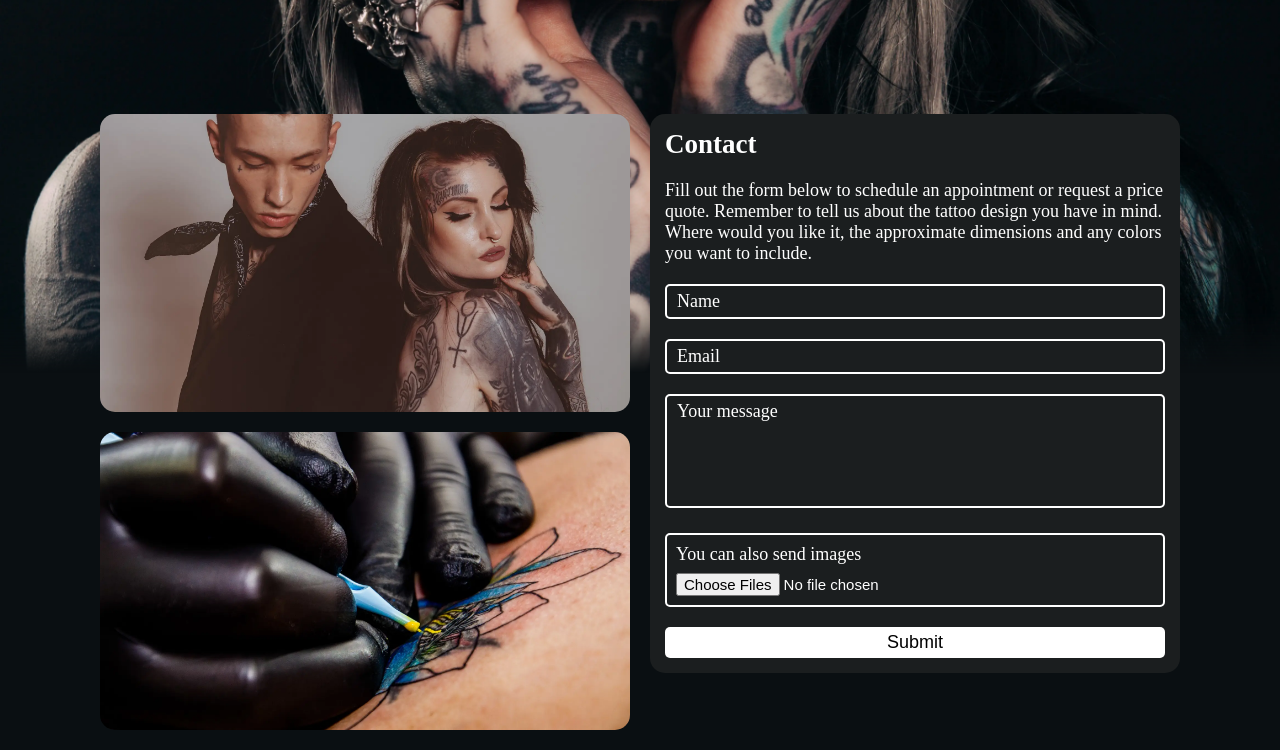
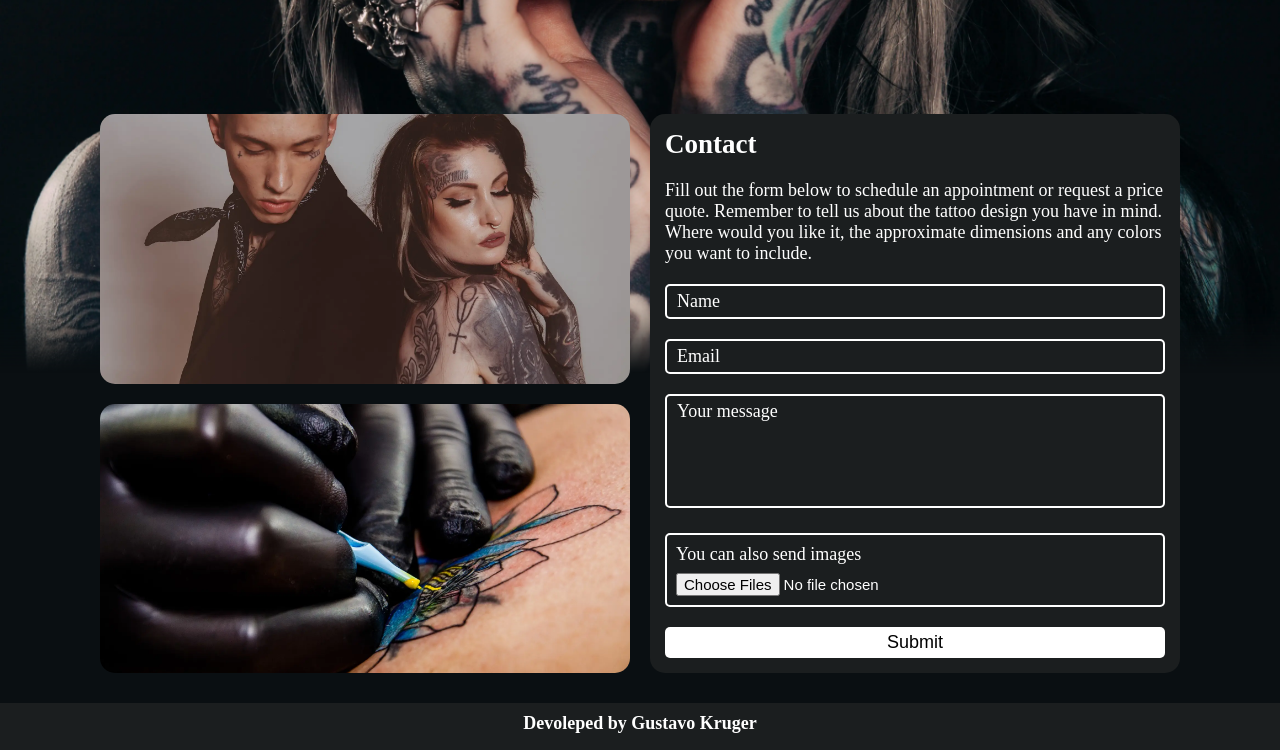
Before and after one commit to gusdkruger/liturgo-tattoo, a plain HTML site: page index.html in a window 1280 px wide. Shown: the part 350-1100 px from the top of the page. Drawn offline with Linux system fonts and the light colour scheme.

Commit message:
Renamed resizeImgContainer.js and fixed it to work as intended

```diff
--- a/css/style.css
+++ b/css/style.css
@@ -41,6 +41,7 @@ header {
     justify-content: space-between;
     padding: 5px;
     z-index: 1;
+    align-items: center;
 }
 
 .header__title {
@@ -48,7 +49,6 @@ header {
     letter-spacing: 3px;
     font-size: 32px;
     margin: 5px;
-
 }
 
 .header__instagram-link, .header__instagram-link__img {
--- a/index.html
+++ b/index.html
@@ -6,7 +6,6 @@
         <title>Liturgo Tattoo</title>
         <link rel="icon" type="image/x-icon" href="./img/favicon.webp">
         <link rel="stylesheet" href="./css/style.css">
-        <script src="./js/resizeImgContainer.js"></script>
     </head>
     <body>
         <!-- HEADER -->
@@ -82,5 +81,6 @@
                 </li>
             </ul>
         </footer>
+        <script src="./js/main.js"></script>
     </body>
 </html>
--- a/js/resizeImgContainer.js
+++ b/js/main.js
@@ -1,13 +1,13 @@
 function adjustImgContainerHeight() {
-    let imgContainer = document.querySelector('.contact__img-container');
-    if (screen.width >= 900) {
-        let form = document.querySelector('.contact__form');
+    const imgContainer = document.querySelector('.contact__img-container');
+    if (window.innerWidth >= 900) {
+        const form = document.querySelector('.contact__form');
         if (imgContainer && form) {
             imgContainer.style.height = `${form.offsetHeight}px`;
         }
     }
-    else {
-        imgContainer.style.height = `100%`;
+    else if (imgContainer) {
+        imgContainer.style.height = 'fit-content';
     }
 }
 
```
